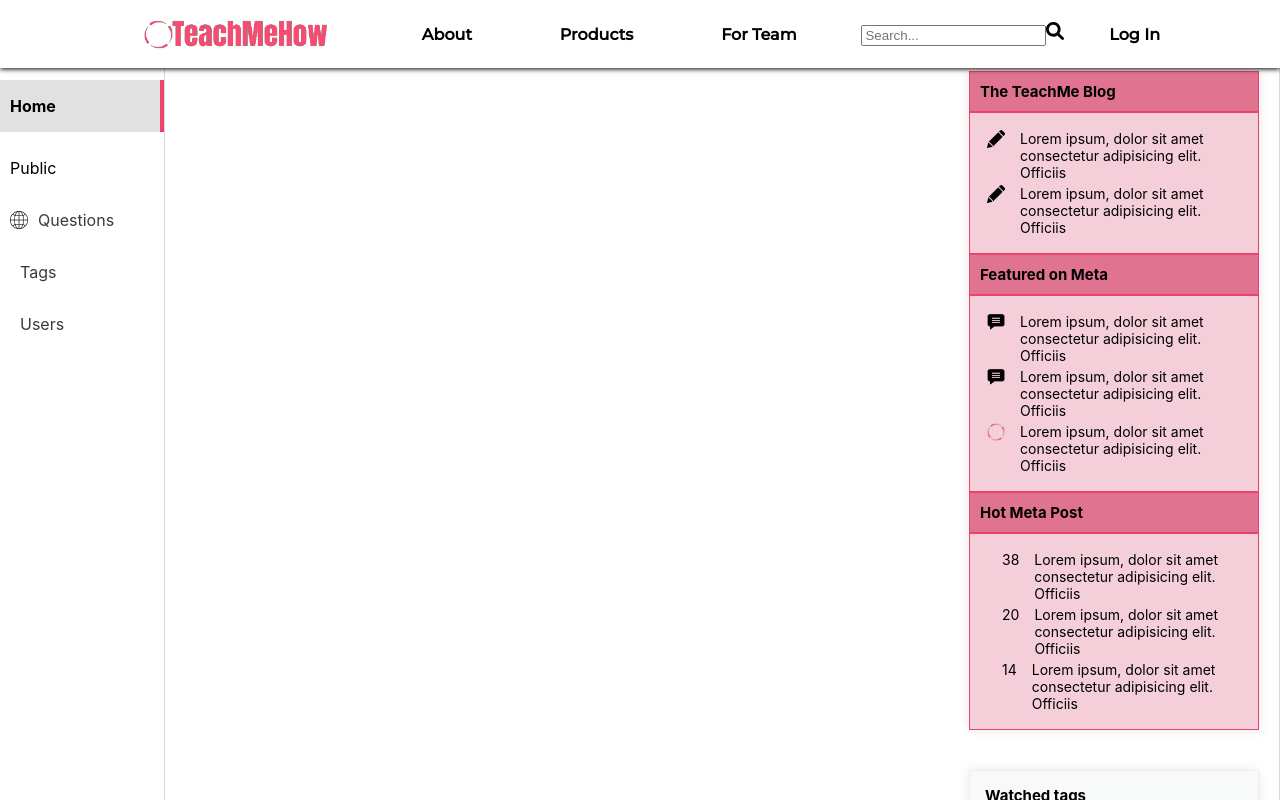
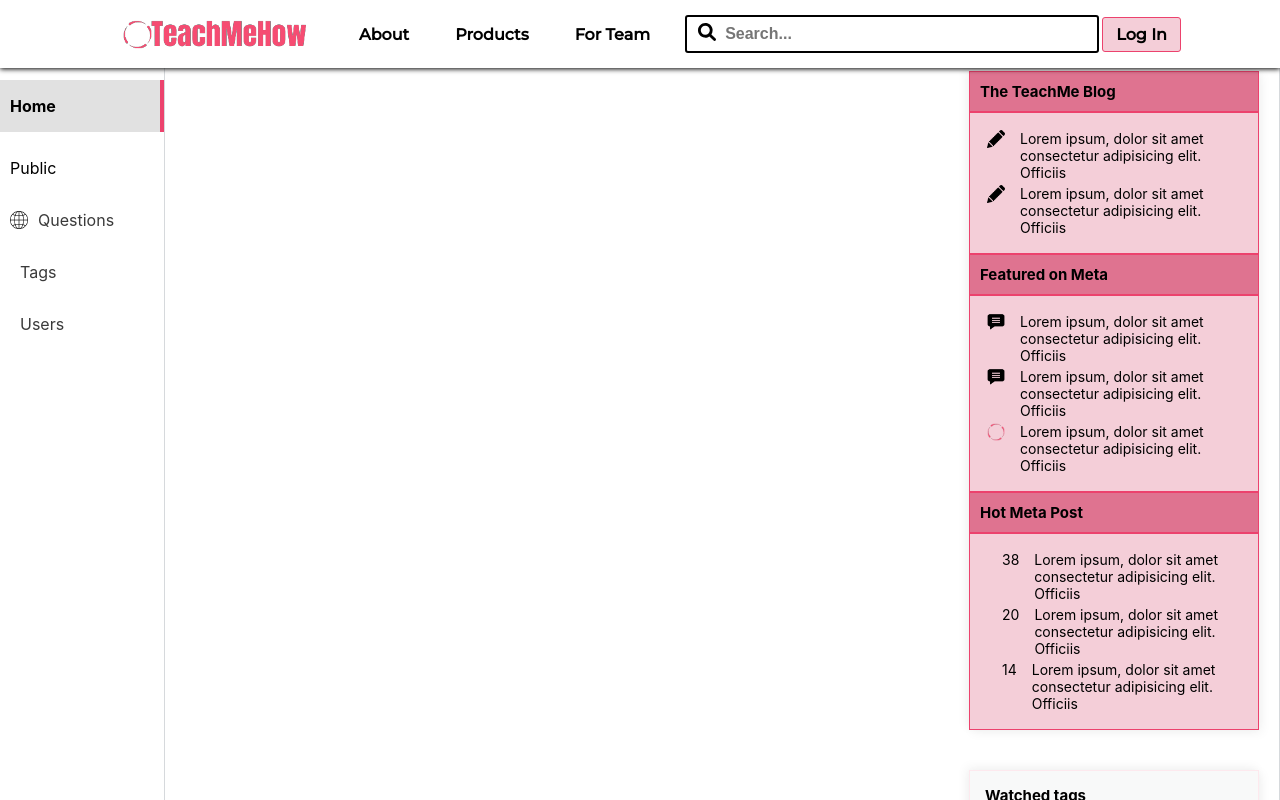
Before and after one commit to anujak1802/Stackoverflow-Clone, a React (Create React App) app in the folder client/: page / in a window 1280 px wide. Shown: the top 800 px of the page. Built offline with nearby package versions, Linux system fonts and the light colour scheme.

Commit message:
css corrected

```diff
--- a/client/src/components/Navbar/Navbar.css
+++ b/client/src/components/Navbar/Navbar.css
@@ -42,3 +42,41 @@
     padding: 10px 20px;
     cursor: pointer;
 }
+
+.nav-item:hover{
+    background-color: #f9e2e8;
+}
+
+.navbar form{
+    flex-grow: 1;
+    padding: 0px 12px;
+    position: relative;
+}
+
+.navbar form input{
+    min-width: 90%;
+    padding: 8px 10px 8px 38px;
+    margin: 0%;
+    font-size: medium;
+    font-weight: 700;
+    border: solid 2px #000000;
+    border-radius: 3px;
+}
+
+.navbar form .search-icon{
+    position: absolute;
+    left: 25px;
+    top: 8px;
+}
+
+.nav-link{
+    padding: 7px 13px;
+    border: solid 1px #ec426d;
+    border-radius: 3px;
+    background-color: #f4ced8;
+    cursor: pointer;
+}
+
+.nav-link:hover{
+    background-color: #df7390;
+}
```
